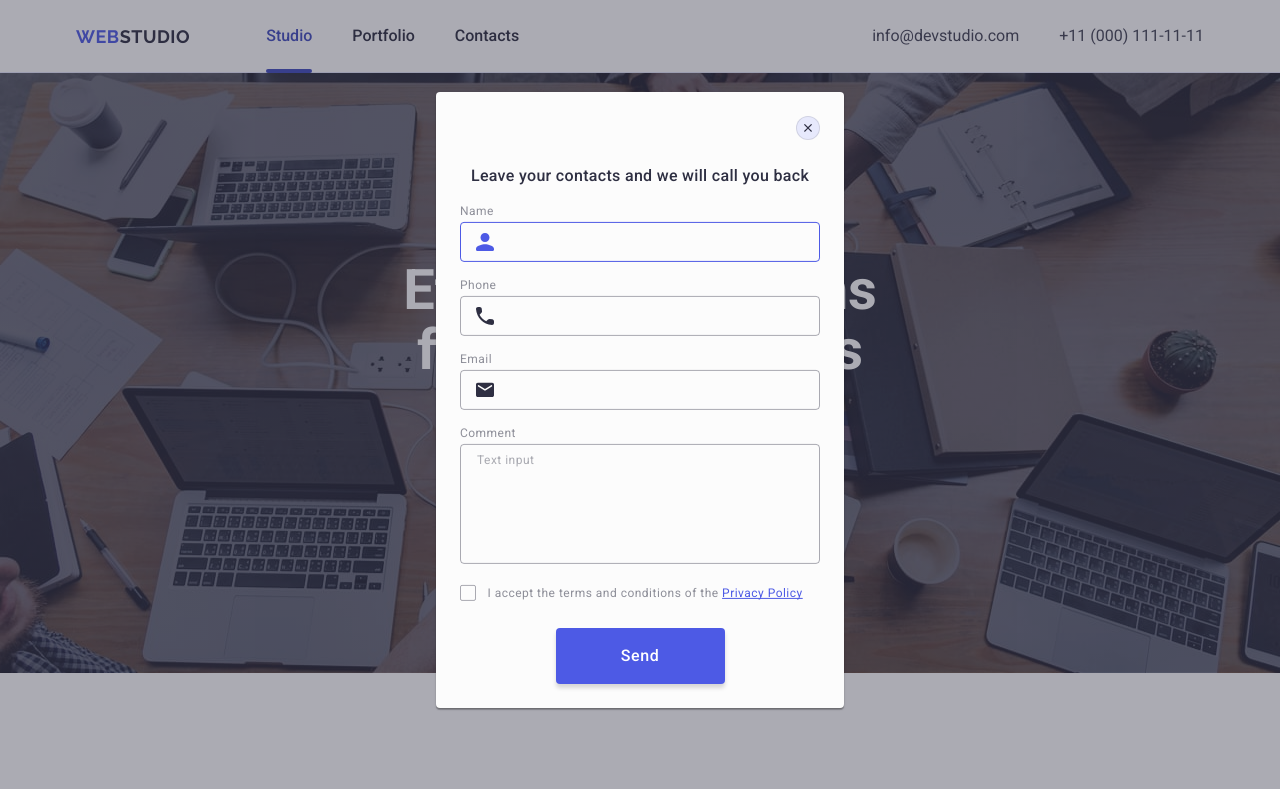
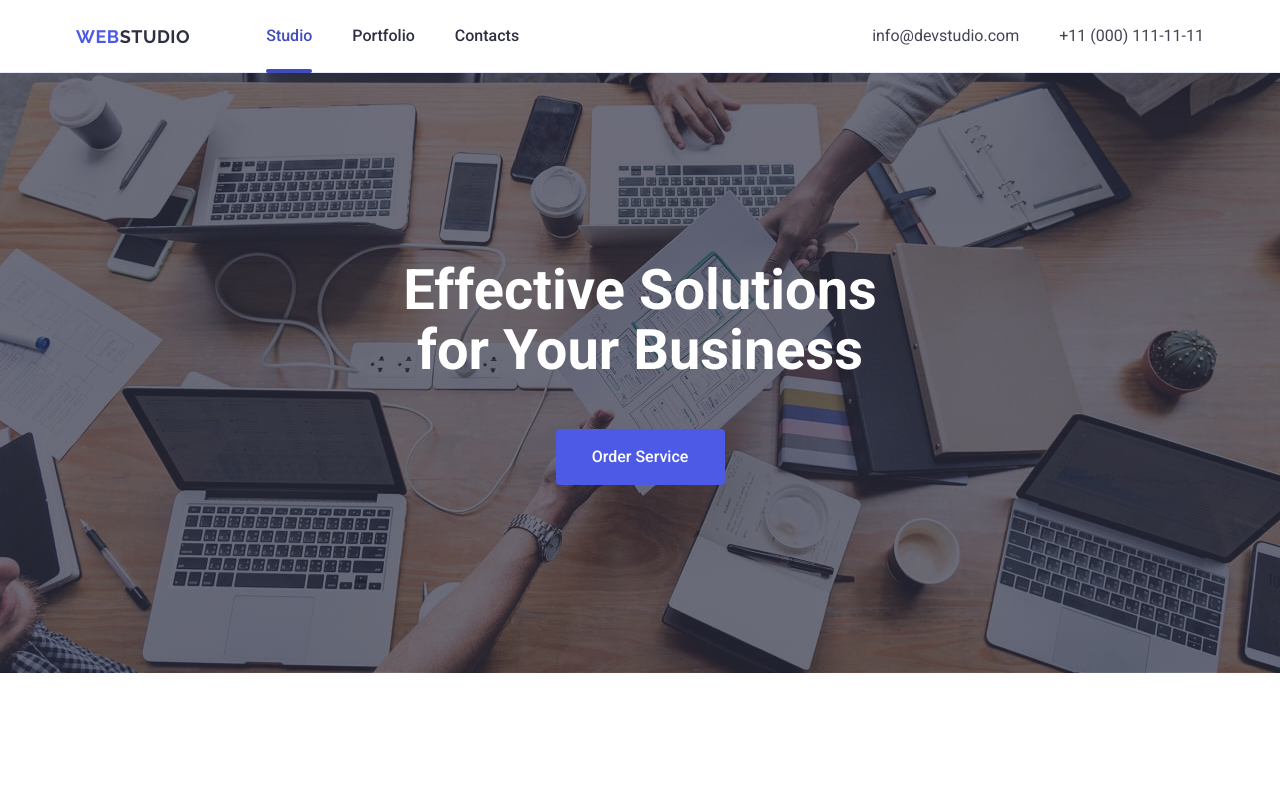
Before and after one commit to Anastasia-Zahliada/goit-markup-hw-05, a plain HTML site: page index.html in a window 1280 px wide. Shown: the top 789 px of the page. Drawn offline with nearby package versions, Linux system fonts and the light colour scheme.

Commit message:
correcting mistakes

```diff
--- a/css/styles.css
+++ b/css/styles.css
@@ -536,12 +536,12 @@ a {
   transition: opacity 250ms cubic-bezier(0.4, 0, 0.2, 1),
     visibility 250ms cubic-bezier(0.4, 0, 0.2, 1);
 }
-.modal-overlay.is-open {
+/* .modal-overlay.is-open {
   opacity: 1;
   visibility: visible;
   pointer-events: initial;
   transition-delay: 0ms;
-}
+} */
 .modal {
   position: absolute;
   top: 50%;
--- a/index.html
+++ b/index.html
@@ -424,7 +424,7 @@
         <div class="modal">
           <button class="modal-bth" type="button">
             <svg class="modal-close-bth" width="8" height="8">
-              <use href="./images/icons.svg#icon-vector"></use>
+              <use href="./images/icons.svg#icon-close-black-18dp-2-1"></use>
             </svg>
           </button>
 
@@ -442,7 +442,7 @@
                 autofocus
               />
               <svg class="modal-form-icon" width="18" height="24">
-                <use href="./images/icons.svg#icon-vector-2"></use>
+                <use href="./images/icons.svg#icon-person-black-18dp-1"></use>
               </svg>
             </div>
           </div>
@@ -457,7 +457,7 @@
                 id="phone"
               />
               <svg class="modal-form-icon" width="18" height="24">
-                <use href="./images/icons.svg#icon-vector-3"></use>
+                <use href="./images/icons.svg#icon-phone-black-18dp-1"></use>
               </svg>
             </div>
           </div>
@@ -472,7 +472,7 @@
                 id="email"
               />
               <svg class="modal-form-icon" width="18" height="24">
-                <use href="./images/icons.svg#icon-vector-4"></use>
+                <use href="./images/icons.svg#icon-email-black-18dp-1"></use>
               </svg>
             </div>
           </div>
```
Also changed, not shown: images/icons.svg.
